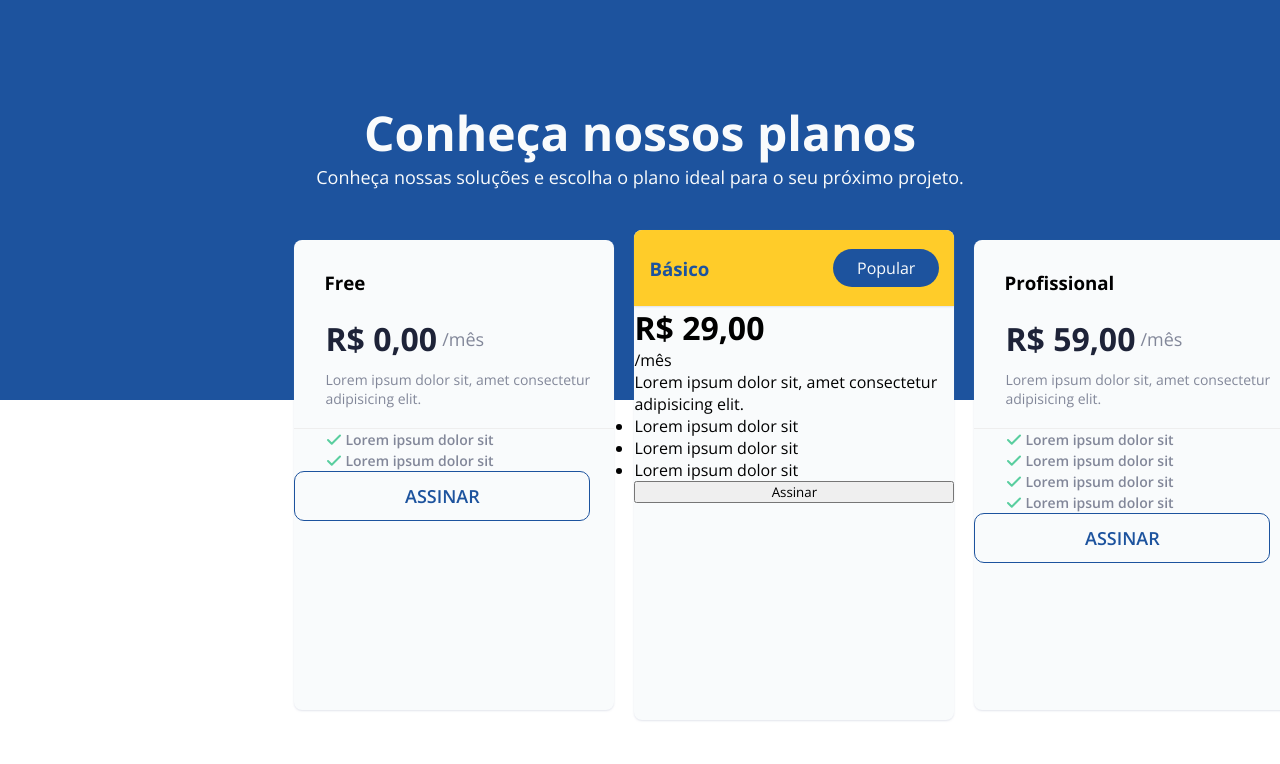
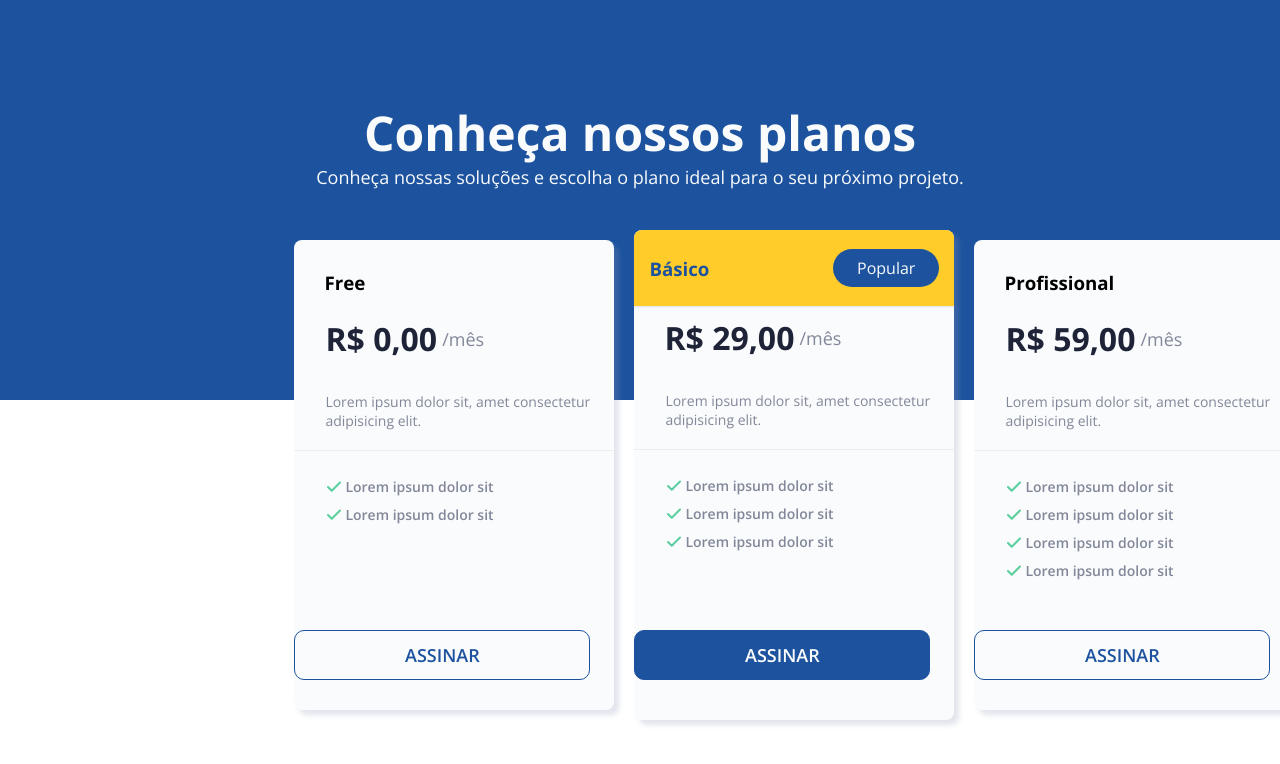
Before and after one commit to guimaraes-lucas/pricing-table, a plain HTML site: page index.html in a window 1280 px wide. Drawn offline with nearby package versions, Linux system fonts and the light colour scheme.

Commit message:
Minor fixies

```diff
--- a/index.html
+++ b/index.html
@@ -29,10 +29,11 @@
                     <h1>R$ 0,00</h1>
                     <h4>/mês</h4>
                 </span>
+                <br>
                 <p>
                     Lorem ipsum dolor sit, amet consectetur adipisicing elit.
                 </p>
-
+                <br>
                 <ul>
                     <li>Lorem ipsum dolor sit</li>
                     <li>Lorem ipsum dolor sit</li>
@@ -46,14 +47,15 @@
                     <h3>Básico</h3>
                     <span>Popular</span>
                 </span>
-                <span>
+                <span class="price">
                     <h1>R$ 29,00</h1>
-                    <p>/mês</p>
+                    <h4>/mês</h4>
                 </span>
+                <br>
                 <p>
                     Lorem ipsum dolor sit, amet consectetur adipisicing elit.
                 </p>
-
+                <br>
                 <ul>
                     <li>Lorem ipsum dolor sit</li>
                     <li>Lorem ipsum dolor sit</li>
@@ -70,10 +72,11 @@
                     <h1>R$ 59,00</h1>
                     <h4>/mês</h4>
                 </span>
+                <br>
                 <p>
                     Lorem ipsum dolor sit, amet consectetur adipisicing elit.
                 </p>
-
+                <br>
                 <ul>
                     <li>Lorem ipsum dolor sit</li>
                     <li>Lorem ipsum dolor sit</li>
--- a/style.css
+++ b/style.css
@@ -81,7 +81,7 @@
     height: 470px;
 
     border-radius: 8px;
-    box-shadow: 0px 1px 2px 0px rgba(142, 150, 185, 0.25);
+    box-shadow: 5px 5px 5px 0px rgba(142, 150, 185, 0.25);
 
     background-color: var(--page-background);
 
@@ -128,7 +128,7 @@
 .side ul li {
     background: url(./assets/check.svg) no-repeat left center;
     padding-left: 20px;
-    line-height: 1.5;
+    line-height: 2;
 
     color: var(--gray);
     font-size: 14px;
@@ -138,6 +138,8 @@
 .side button {
     width: 296px;
     padding: 12px 24px;
+    margin-top: auto;
+    margin-bottom: 30px;
 
     border-radius: 10px;
     border: 1px solid var(--blue);
@@ -150,6 +152,12 @@
 
 }
 
+.side button:hover {
+    background-color: var(--blue);
+    color: var(--page-background);
+    transition: .4s;
+}
+
 .middle {
     display: flex;
     flex-direction: column;
@@ -159,7 +167,7 @@
     height: 490px;
 
     border-radius: 8px;
-    box-shadow: 0px 1px 2px 0px rgba(142, 150, 185, 0.25);
+    box-shadow: 5px 5px 5px 0px rgba(142, 150, 185, 0.25);
 
     background-color: var(--page-background);
 }
@@ -188,3 +196,68 @@
     background-color: var(--blue);
     color: var(--page-background);
 }
+
+.price {
+    display: inline-flex;
+    align-items: center;
+    padding: 10px 0 0 30px;
+}
+
+.price h1 {
+    color: #1E2338;
+}
+.price h4 {
+    color: var(--gray);
+    font-size: 18px;
+    font-weight: 400;
+
+    padding-left: 5px;
+
+}
+
+.middle p {
+    color: #828799;
+    font-size: 14px;
+    font-weight: 400;
+
+    padding-left: 31px;
+    margin-top: 10px;
+
+    padding-bottom: 20px;
+    border-bottom: 1px solid #EEE;
+}
+
+.middle ul {
+    padding-left: 31px;
+    list-style: none;
+}
+.middle ul li {
+    background: url(./assets/check.svg) no-repeat left center;
+    padding-left: 20px;
+    line-height: 2;
+
+    color: var(--gray);
+    font-size: 14px;
+    font-weight: 600;
+}
+
+.middle button {
+    width: 296px;
+    padding: 12px 24px;
+    margin-top: auto;
+    margin-bottom: 40px;
+
+    border-radius: 10px;
+    border: 1px solid var(--blue);
+    background-color: var(--blue);
+
+    font-size: 18px;
+    font-weight: 600;
+    text-transform: uppercase;
+    color: var(--page-background);
+}
+
+.middle button:hover {
+    background-color: var(--page-background);
+    color: var(--blue);
+}
```
